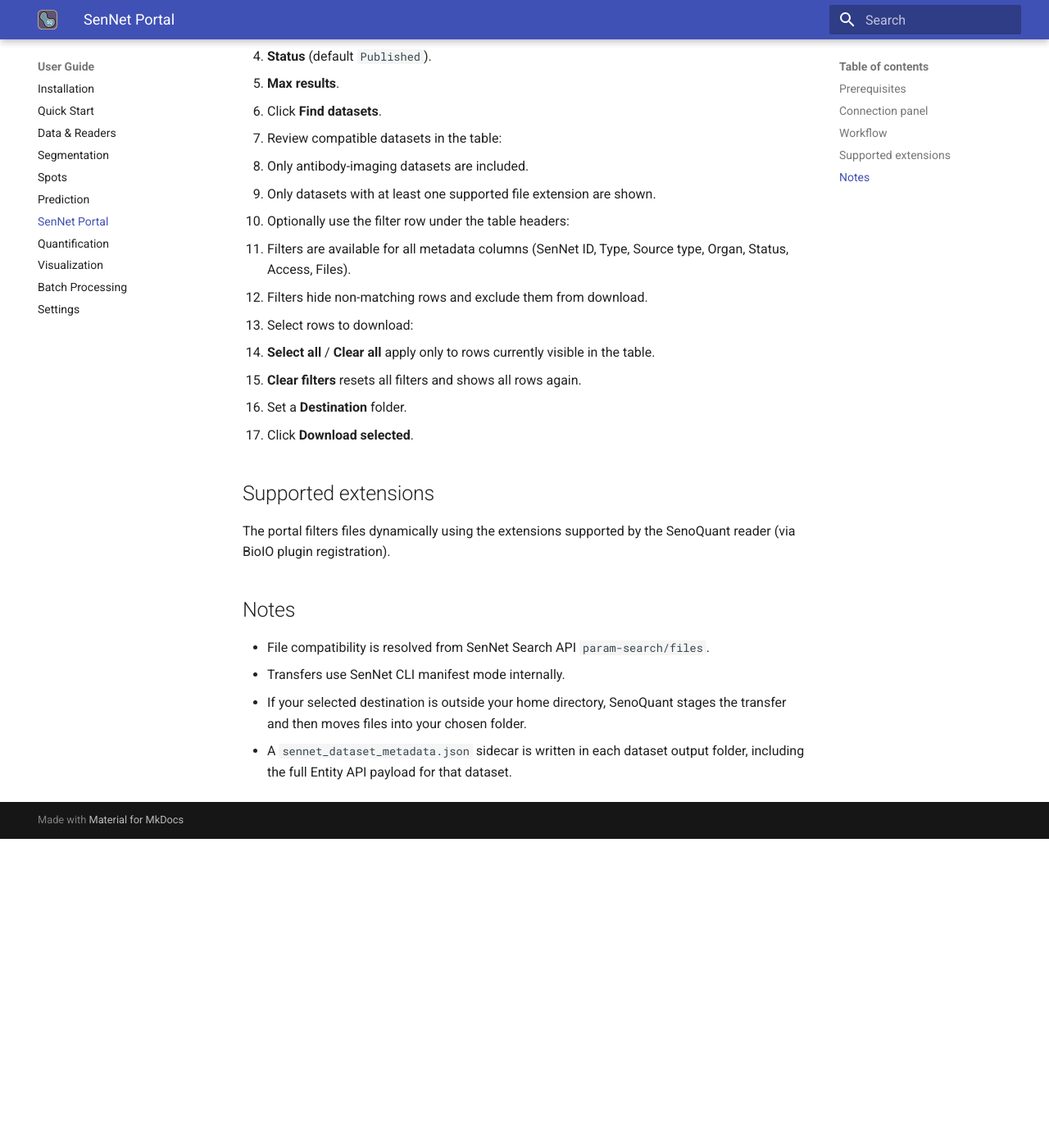
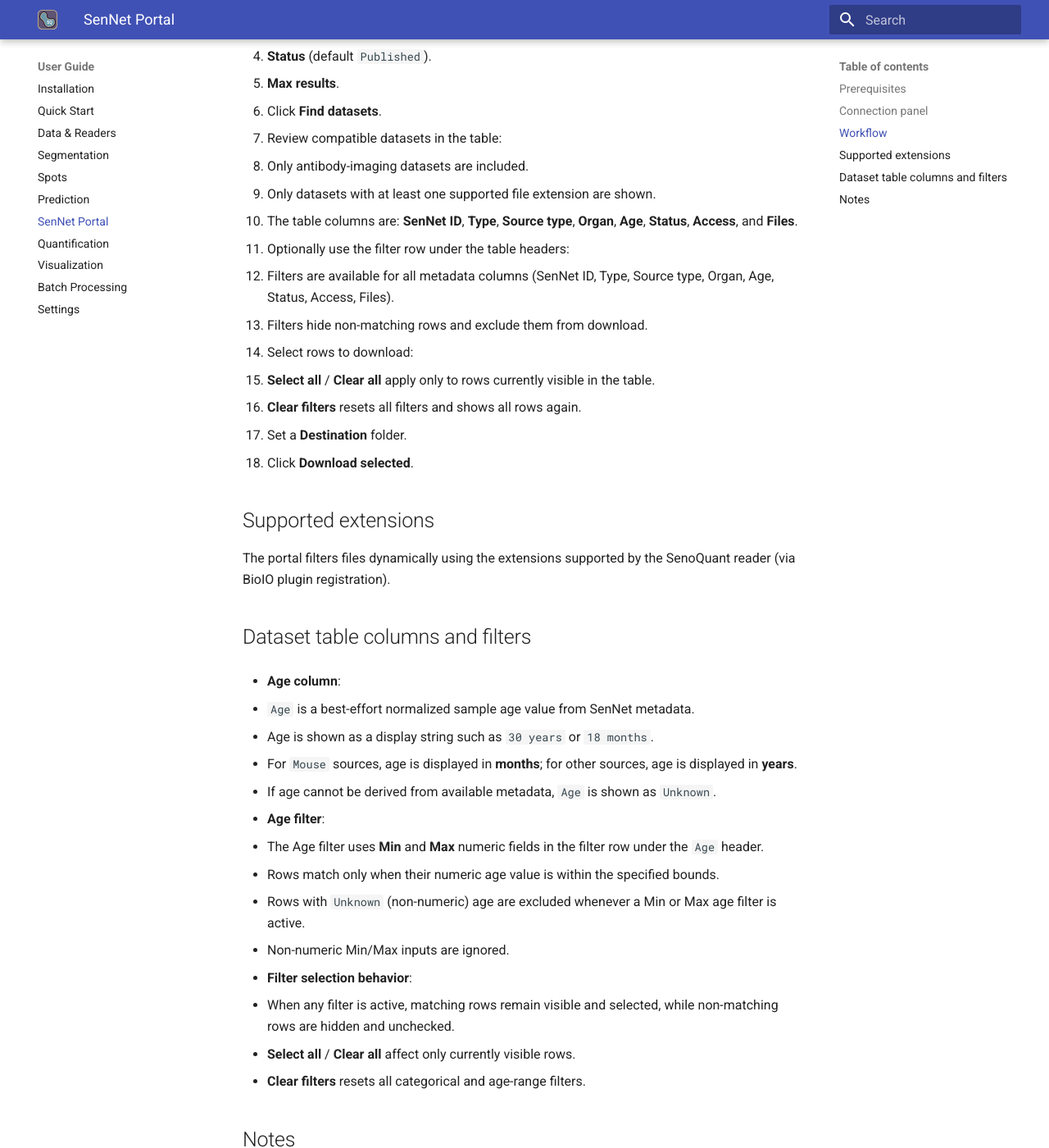
Before and after one commit to HaamsRee/senoquant, an MkDocs documentation site: the page built from docs/user/sennet-portal.md, in a window 1280 px wide and 1400 px high, scrolled down 1152 px. Shown: the whole window at 82% size. Built offline with MkDocs 1.6.1 and Material for MkDocs 9.7.7, drawn with Linux system fonts in a browser that asks for light colours; before the commit the page ends 2175 px from its top, so only the background shows below that; some of the changed text lies outside the part shown.

Commit message:
Improve SenNet Portal and Quick Start user docs

```diff
--- a/docs/user/sennet-portal.md
+++ b/docs/user/sennet-portal.md
@@ -30,19 +30,28 @@
 
 1. Open **SenNet Portal**.
 2. Choose dataset filters:
+
    - **Dataset type** (or keep `Any antibody-based imaging`).
    - **Status** (default `Published`).
    - **Max results**.
+
 3. Click **Find datasets**.
 4. Review compatible datasets in the table:
+
    - Only antibody-imaging datasets are included.
    - Only datasets with at least one supported file extension are shown.
+   - The table columns are: **SenNet ID**, **Type**, **Source type**, **Organ**, **Age**, **Status**, **Access**, and **Files**.
+
 5. Optionally use the filter row under the table headers:
-   - Filters are available for all metadata columns (SenNet ID, Type, Source type, Organ, Status, Access, Files).
+
+   - Filters are available for all metadata columns (SenNet ID, Type, Source type, Organ, Age, Status, Access, Files).
    - Filters hide non-matching rows and exclude them from download.
+
 6. Select rows to download:
+
    - **Select all** / **Clear all** apply only to rows currently visible in the table.
    - **Clear filters** resets all filters and shows all rows again.
+
 7. Set a **Destination** folder.
 8. Click **Download selected**.
 
@@ -50,9 +59,31 @@
 
 The portal filters files dynamically using the extensions supported by the SenoQuant reader (via BioIO plugin registration).
 
+## Dataset table columns and filters
+
+- **Age column**:
+
+  - `Age` is a best-effort normalized sample age value from SenNet metadata.
+  - Age is shown as a display string such as `30 years` or `18 months`.
+  - For `Mouse` sources, age is displayed in **months**; for other sources, age is displayed in **years**.
+  - If age cannot be derived from available metadata, `Age` is shown as `Unknown`.
+
+- **Age filter**:
+
+  - The Age filter uses **Min** and **Max** numeric fields in the filter row under the `Age` header.
+  - Rows match only when their numeric age value is within the specified bounds.
+  - Rows with `Unknown` (non-numeric) age are excluded whenever a Min or Max age filter is active.
+  - Non-numeric Min/Max inputs are ignored.
+
+- **Filter selection behavior**:
+
+  - When any filter is active, matching rows remain visible and selected, while non-matching rows are hidden and unchecked.
+  - **Select all** / **Clear all** affect only currently visible rows.
+  - **Clear filters** resets all categorical and age-range filters.
+
 ## Notes
 
 - File compatibility is resolved from SenNet Search API `param-search/files`.
 - Transfers use SenNet CLI manifest mode internally.
 - If your selected destination is outside your home directory, SenoQuant stages the transfer and then moves files into your chosen folder.
-- A `sennet_dataset_metadata.json` sidecar is written in each dataset output folder, including the full Entity API payload for that dataset.
+- A `sennet_dataset_metadata.json` is written in each dataset output folder, including the full Entity API payload for that dataset.
```
Also changed, not shown: docs/user/quickstart.md (+8 -8 lines).
